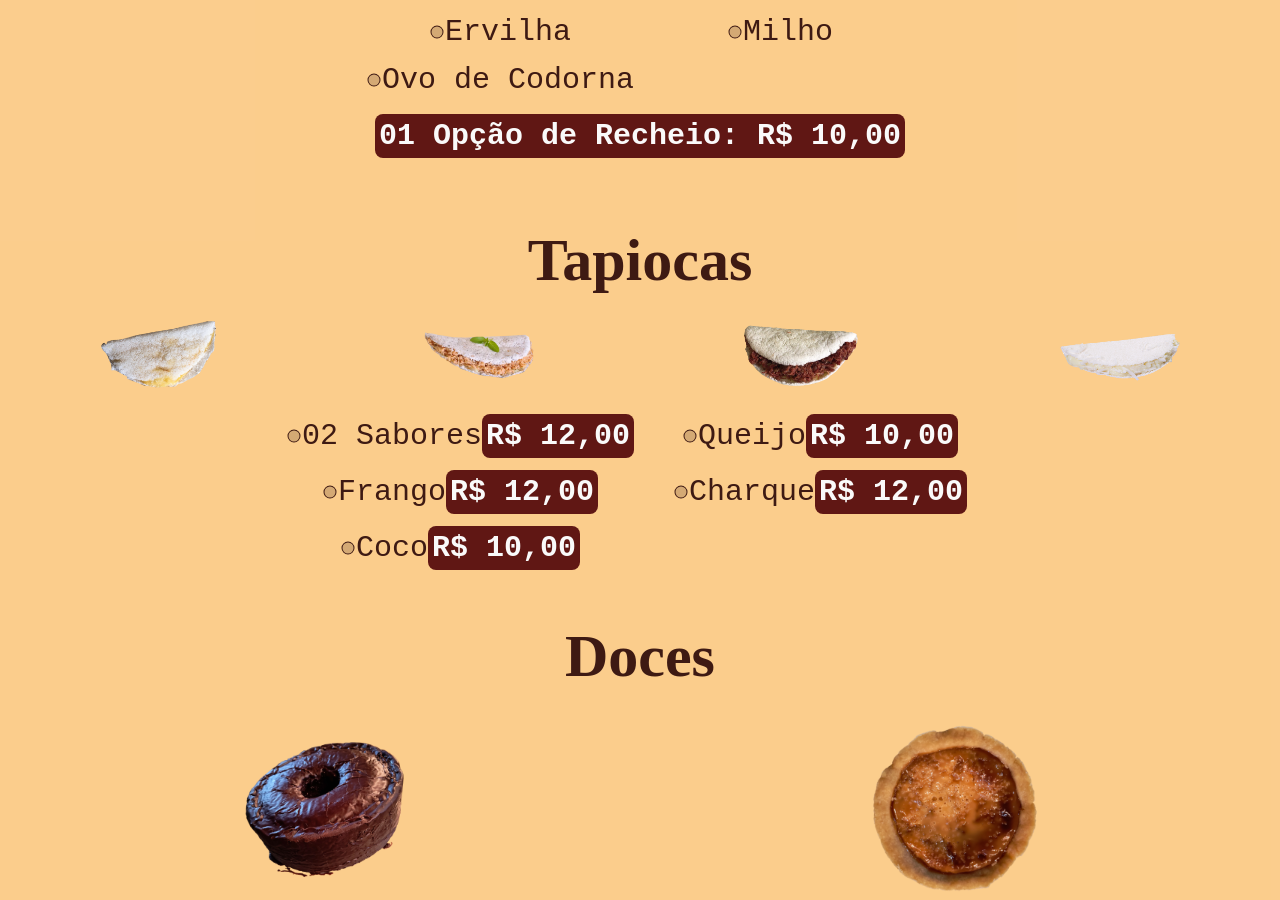
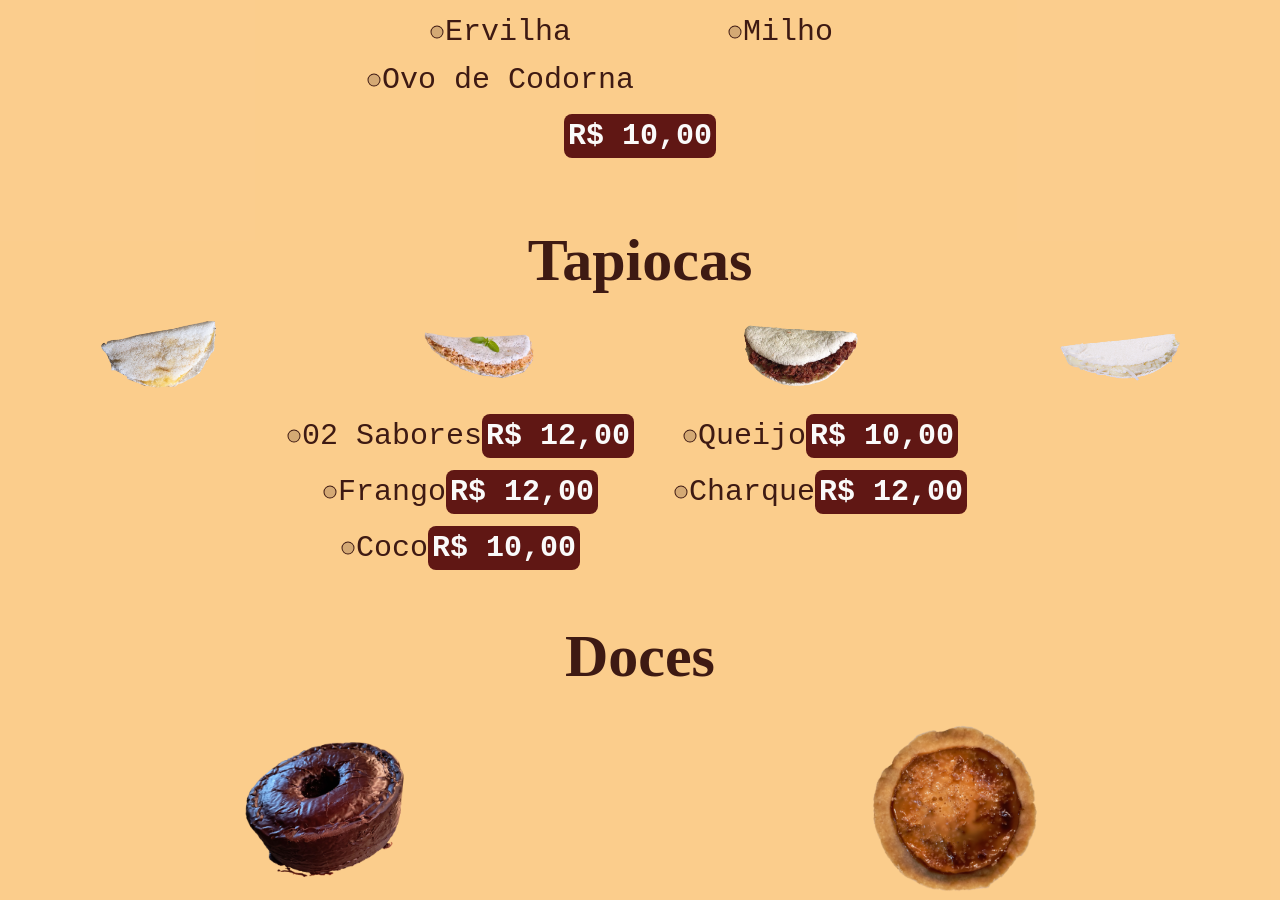
Before and after one commit to sauba/spa-comedoria-emporio-brisa, a Next.js app: page / in a window 1280 px wide. Shown: the part 3570-4470 px from the top of the page. Built offline with nearby package versions, Linux system fonts and the light colour scheme.

Commit message:
Update: Sopas v8

```diff
--- a/src/components/CardapioPasteis/index.tsx
+++ b/src/components/CardapioPasteis/index.tsx
@@ -104,7 +104,7 @@ export default function CardapioPasteis() {
         </div>
 
         <span className={`w-full flex flex-col text-center justify-center xl:justify-center items-center gap-3`}>
-          <span className={`text-xl lg:text-2xl xl:text-3xl 2xl:text-4xl p-1 font-pt-mono font-bold rounded-lg bg-own-brown text-zinc-50`}>01 Opção de Recheio: R$ 10,00</span>
+          <span className={`text-xl lg:text-2xl xl:text-3xl 2xl:text-4xl p-1 font-pt-mono font-bold rounded-lg bg-own-brown text-zinc-50`}>R$ 10,00</span>
         </span>
       </div>
     </div>
```
